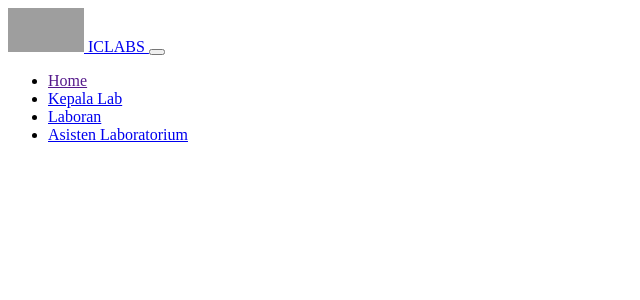
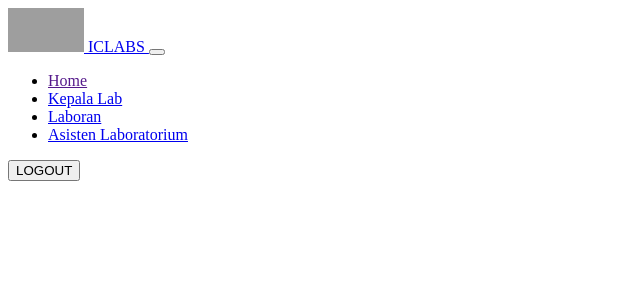
Before and after one commit to ICLabs-Fikom-UMI/si-sumber-daya-iclabs, a PHP site: page /tubesmvc/views/templates/top_navbar_profile.php in a window 1280 px wide. Shown: the top 300 px of the page, without its empty margins (0-640 px from the left). Run offline with PHP 8.4, Linux system fonts and the light colour scheme; grey boxes are pictures that could not be loaded.

Commit message:
menambahkan tombol logout

```diff
--- a/app/views/templates/top_navbar_profile.php
+++ b/app/views/templates/top_navbar_profile.php
@@ -26,5 +26,9 @@
                 </li>
             </ul>
         </div>
+
+        <a href="/tubesmvc/public/login/index">
+            <button class="btn btn-danger" type="">LOGOUT</button>
+        </a>
     </div>
 </nav>
```
